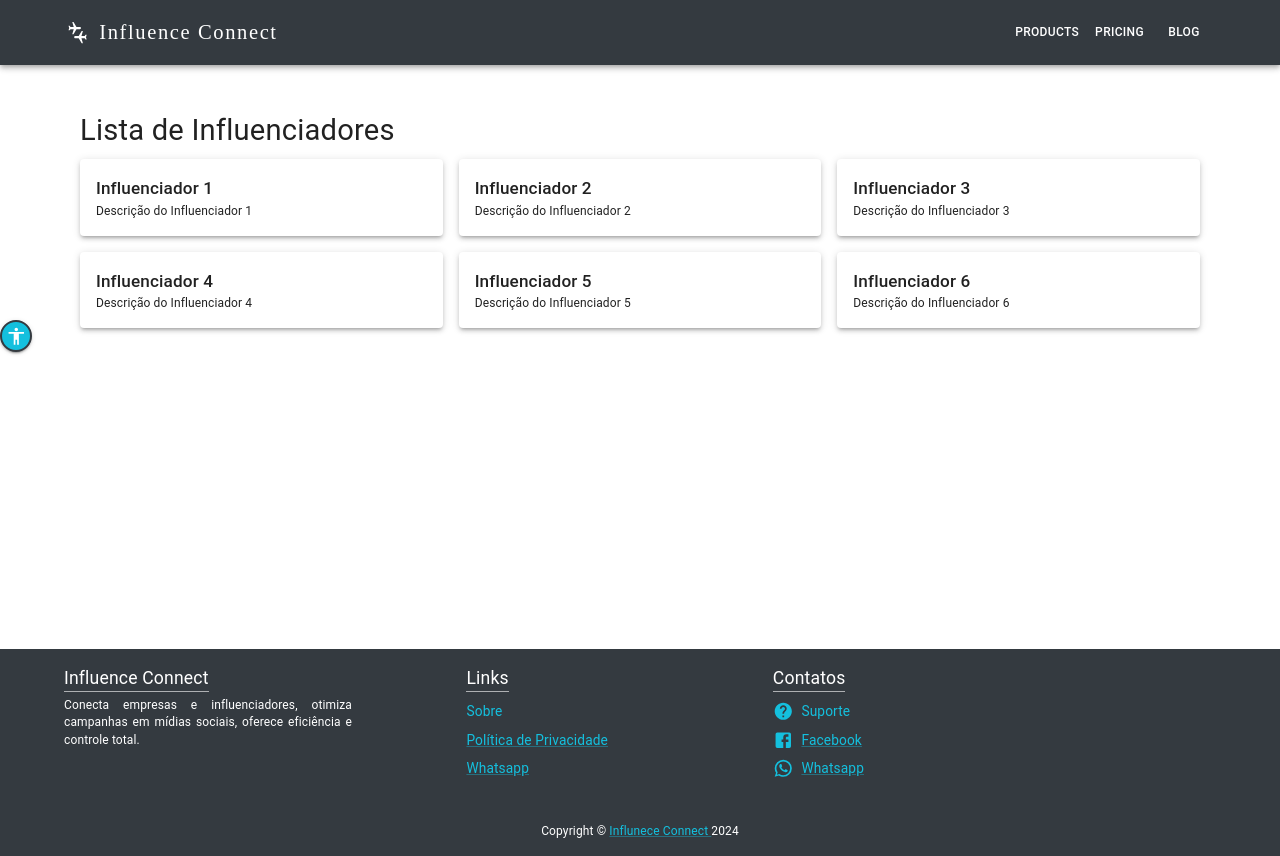
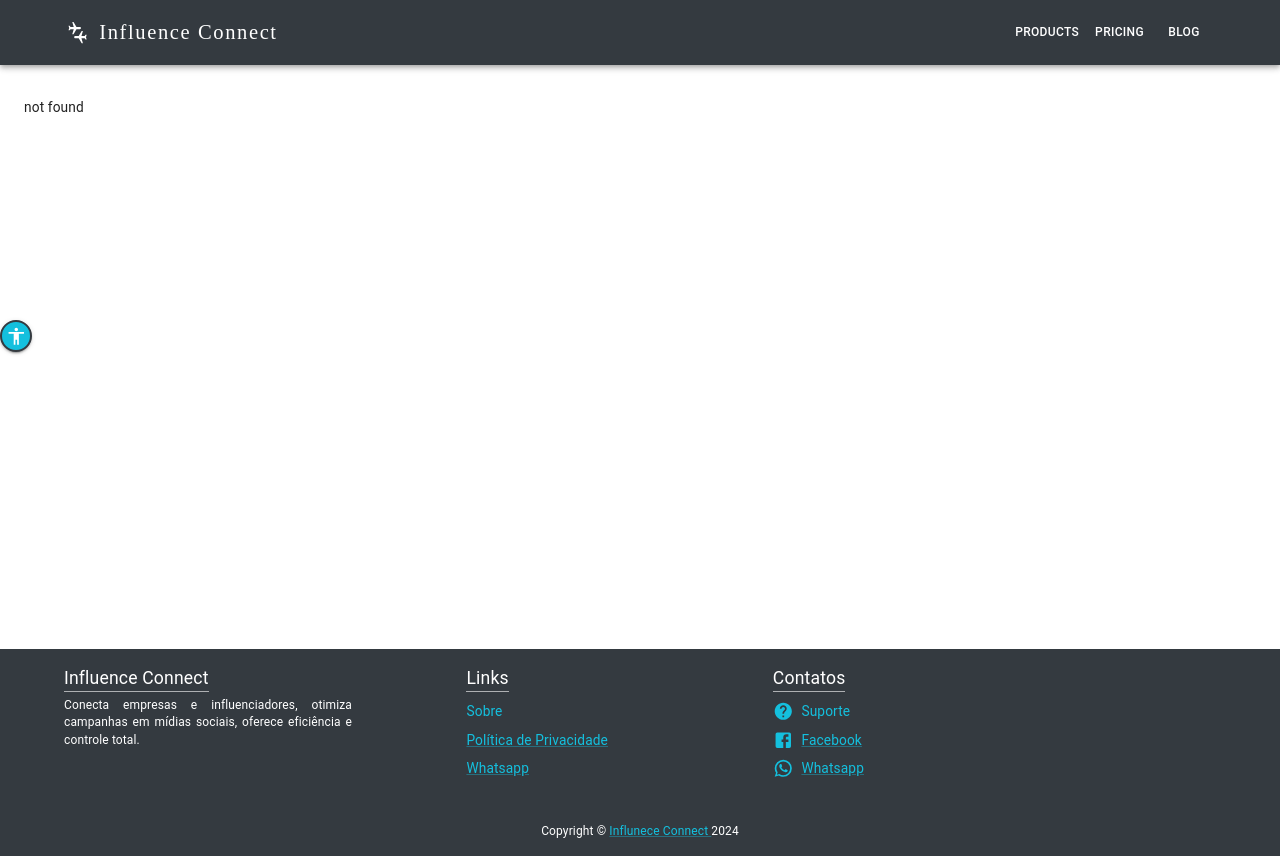
Before and after one commit to InfluenceConnect/front, a React (Vite) app: page /company/home in a window 1280 px wide. Built offline with nearby package versions, Linux system fonts and the light colour scheme.

Commit message:
revert de um commit errado que dei para a main ...
This reverts commit 4deed69298a99bcb4b156c662a303c80c3e01888.

```diff
--- a/src/Router.tsx
+++ b/src/Router.tsx
@@ -6,17 +6,13 @@ import Footer from "./components/Footer";
 import AccessibilityBar from "./components/AccessibilityBar";
 import RegisterNicheCompany from "./pages/company/register/RegisterNiche";
 import AccessibilityDrawer from "./components/AccessibilityDrawer";
-import RegisterSocialMedia from "./pages/influencer/register/RegisterSocialMedia";
-import RegisterMarketing from "./pages/company/register/RegisterSocialMedia";
+import RegisterSocialMedia from "./pages/influencer/register/RegisterSocialMedia"
+import RegisterMarketing from "./pages/company/register/RegisterSocialMedia"
 
 import { Container, CssBaseline } from "@mui/material";
 import Register from "./pages/Register/Register";
 import RegisterNicheInfluencer from "./pages/influencer/register/RegisterNiche";
 import AccountStatus from './pages/login/AccountStatus';
-
-
-import HomePageInfluencer from './pages/influencer/HomePageInfluencer';
-import HomePageCompany from './pages/company/HomePageCompany';
 
 const Router = () => {
   return (
@@ -25,18 +21,15 @@ const Router = () => {
       <AccessibilityBar />
       <Header />
       <AccessibilityDrawer />
-      <Container maxWidth='xl' sx={{ minHeight: "69vh" }}>
+      <Container maxWidth = 'xl' sx={{minHeight: "69vh"}}>
         <Routes>
           <Route path="/" element={<LoginPage />} />
           <Route path="/register" element={<Register />} />
-          <Route path="/registerNicheCompany" element={<RegisterNicheCompany />} />
-          <Route path="/registerNicheInfluencer" element={<RegisterNicheInfluencer />} />
-          <Route path="/registerSocialMedia" element={<RegisterSocialMedia />} />
+          <Route path="/registerNicheCompany"element={<RegisterNicheCompany />}/>
+          <Route path="/registerNicheInfluencer"element={<RegisterNicheInfluencer />}/>
+          <Route path="/registerSocialMedia" element={<RegisterSocialMedia/>} />
           <Route path="/registerMarketing" element={<RegisterMarketing />} />
           <Route path="/accountStatus" element={<AccountStatus />} />
-          {/* Novas rotas */}
-          <Route path="/influencer/home" element={<HomePageInfluencer />} />
-          <Route path="/company/home" element={<HomePageCompany />} />
           <Route path="*" element={<h1>not found</h1>} />
         </Routes>
       </Container>
--- a/src/pages/company/HomePageCompany.tsx
+++ /dev/null
@@ -1,41 +0,0 @@
-import React from 'react';
-import { Box, Container, Typography, Paper, Grid } from '@mui/material';
-
-interface Influencer {
-  name: string;
-  description: string;
-}
-
-const mockInfluencers: Influencer[] = [
-  { name: 'Influenciador 1', description: 'Descrição do Influenciador 1' },
-  { name: 'Influenciador 2', description: 'Descrição do Influenciador 2' },
-  { name: 'Influenciador 3', description: 'Descrição do Influenciador 3' },
-  { name: 'Influenciador 4', description: 'Descrição do Influenciador 4' },
-  { name: 'Influenciador 5', description: 'Descrição do Influenciador 5' },
-  { name: 'Influenciador 6', description: 'Descrição do Influenciador 6' },
-
-];
-
-const HomePageCompany: React.FC = () => {
-  return (
-    <Container maxWidth="lg">
-      {/* Inicio do ListComponent */}
-      <Box sx={{ flexGrow: 1, padding: 2 }}>
-        <Typography variant="h4" gutterBottom>Lista de Influenciadores</Typography>
-        <Grid container spacing={2}>
-          {mockInfluencers.map((item, index) => (
-            <Grid item xs={12} sm={6} md={4} key={index}>
-              <Paper elevation={3} sx={{ padding: 2 }}>
-                <Typography variant="h6">{item.name}</Typography>
-                <Typography variant="body2">{item.description}</Typography>
-              </Paper>
-            </Grid>
-          ))}
-        </Grid>
-      </Box>
-      {/* Fim do ListComponent */}
-    </Container>
-  );
-};
-
-export default HomePageCompany;
--- a/src/pages/influencer/HomePageInfluencer.tsx
+++ /dev/null
@@ -1,41 +0,0 @@
-
-import React from 'react';
-import { Box, Container, Typography, Paper, Grid } from '@mui/material';
-
-interface Company {
-  name: string;
-  description: string;
-}
-
-const mockCompanies: Company[] = [
-  { name: 'Empresa 1', description: 'Descrição da Empresa 1' },
-  { name: 'Empresa 2', description: 'Descrição da Empresa 2' },
-  { name: 'Empresa 3', description: 'Descrição da Empresa 3' },
-  { name: 'Empresa 4', description: 'Descrição da Empresa 4' },
-  { name: 'Empresa 5', description: 'Descrição da Empresa 5' },
-  { name: 'Empresa 6', description: 'Descrição da Empresa 6' },
-];
-
-const HomePageInfluencer: React.FC = () => {
-  return (
-    <Container maxWidth="lg">
-      {/* Inicio do ListComponent */}
-      <Box sx={{ flexGrow: 1, padding: 2 }}>
-        <Typography variant="h4" gutterBottom>Lista de Empresas</Typography>
-        <Grid container spacing={2}>
-          {mockCompanies.map((item, index) => (
-            <Grid item xs={12} sm={6} md={4} key={index}>
-              <Paper elevation={3} sx={{ padding: 2 }}>
-                <Typography variant="h6">{item.name}</Typography>
-                <Typography variant="body2">{item.description}</Typography>
-              </Paper>
-            </Grid>
-          ))}
-        </Grid>
-      </Box>
-      {/* Fim do ListComponent */}
-    </Container>
-  );
-};
-
-export default HomePageInfluencer;
```
